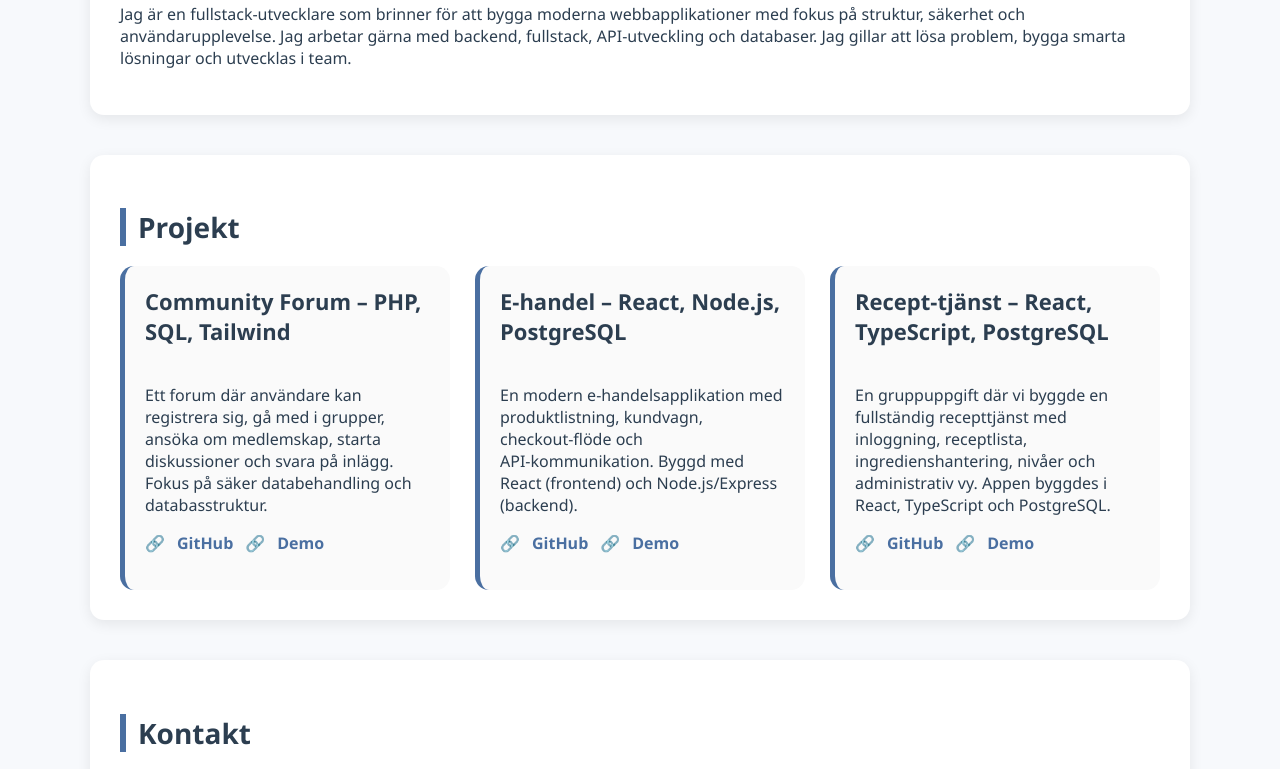
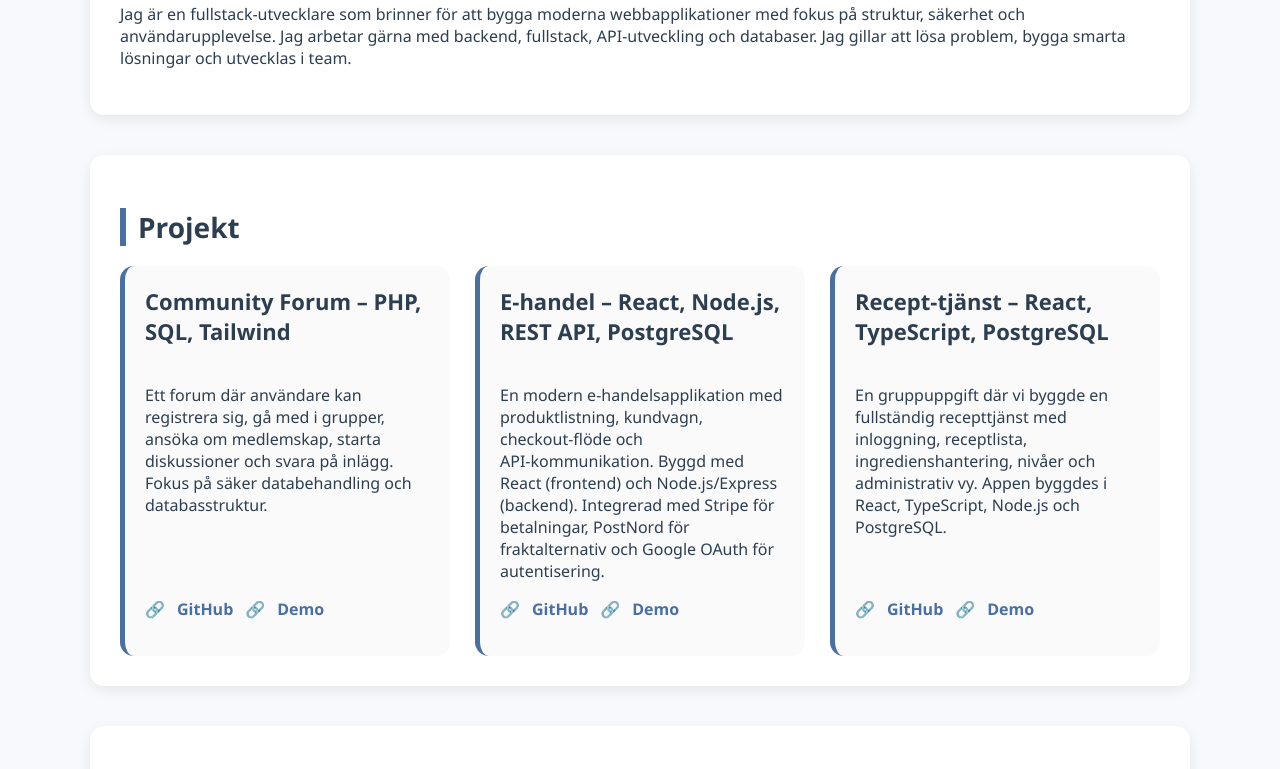
Before and after one commit to anassFahsi/portfolio, a plain HTML site: page index.html in a window 1280 px wide. Shown: the part 602-1371 px from the top of the page. Drawn offline with Linux system fonts and the light colour scheme.

Commit message:
Update project descriptions for "E-handel" and "Recept-tjänst"

```diff
--- a/index.html
+++ b/index.html
@@ -226,10 +226,9 @@
                 </div>
 
                 <div class="project">
-                    <h3>E‑handel – React, Node.js, PostgreSQL</h3>
+                    <h3>E‑handel – React, Node.js, REST API, PostgreSQL</h3>
                     <p>
-                        En modern e‑handelsapplikation med produktlistning, kundvagn, checkout‑flöde och API‑kommunikation.
-                        Byggd med React (frontend) och Node.js/Express (backend).
+                       En modern e‑handelsapplikation med produktlistning, kundvagn, checkout‑flöde och API‑kommunikation. Byggd med React (frontend) och Node.js/Express (backend). Integrerad med Stripe för betalningar, PostNord för fraktalternativ och Google OAuth för autentisering.
                     </p>
                     <p class="project-links">
                         🔗 <a href="https://github.com/anassFahsi/E-handel" target="_blank">GitHub</a>
@@ -242,7 +241,7 @@
                     <p>
                         En gruppuppgift där vi byggde en fullständig recepttjänst med inloggning,
                         receptlista, ingredienshantering, nivåer och administrativ vy. Appen byggdes
-                        i React, TypeScript och PostgreSQL.
+                        i React, TypeScript, Node.js och PostgreSQL.
                     </p>
                     <p class="project-links">
                         🔗 <a href="https://github.com/anassFahsi/Recept-tjanst" target="_blank">GitHub</a>
```
